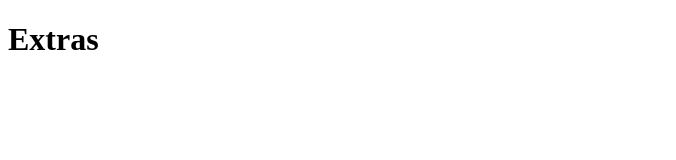
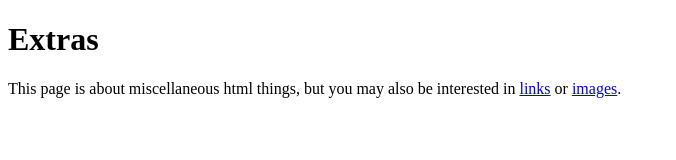
Before and after one commit to nedoratic/iih-03-links-and-images, a plain HTML site: page misc/extras.html in a window 1280 px wide. Shown: the whole page, without its empty margins (0-676 px from the left). Drawn offline with Linux system fonts and the light colour scheme.

Commit message:
extras.html content added

```diff
--- a/misc/extras.html
+++ b/misc/extras.html
@@ -5,5 +5,6 @@
     </head>
     <body>
         <h1>Extras</h1>
+        <p>This page is about miscellaneous html things, but you may also be interested in <a href="../index.html">links</a> or <a href="../images.html">images</a>.</p>
     </body>
 </html>
```
